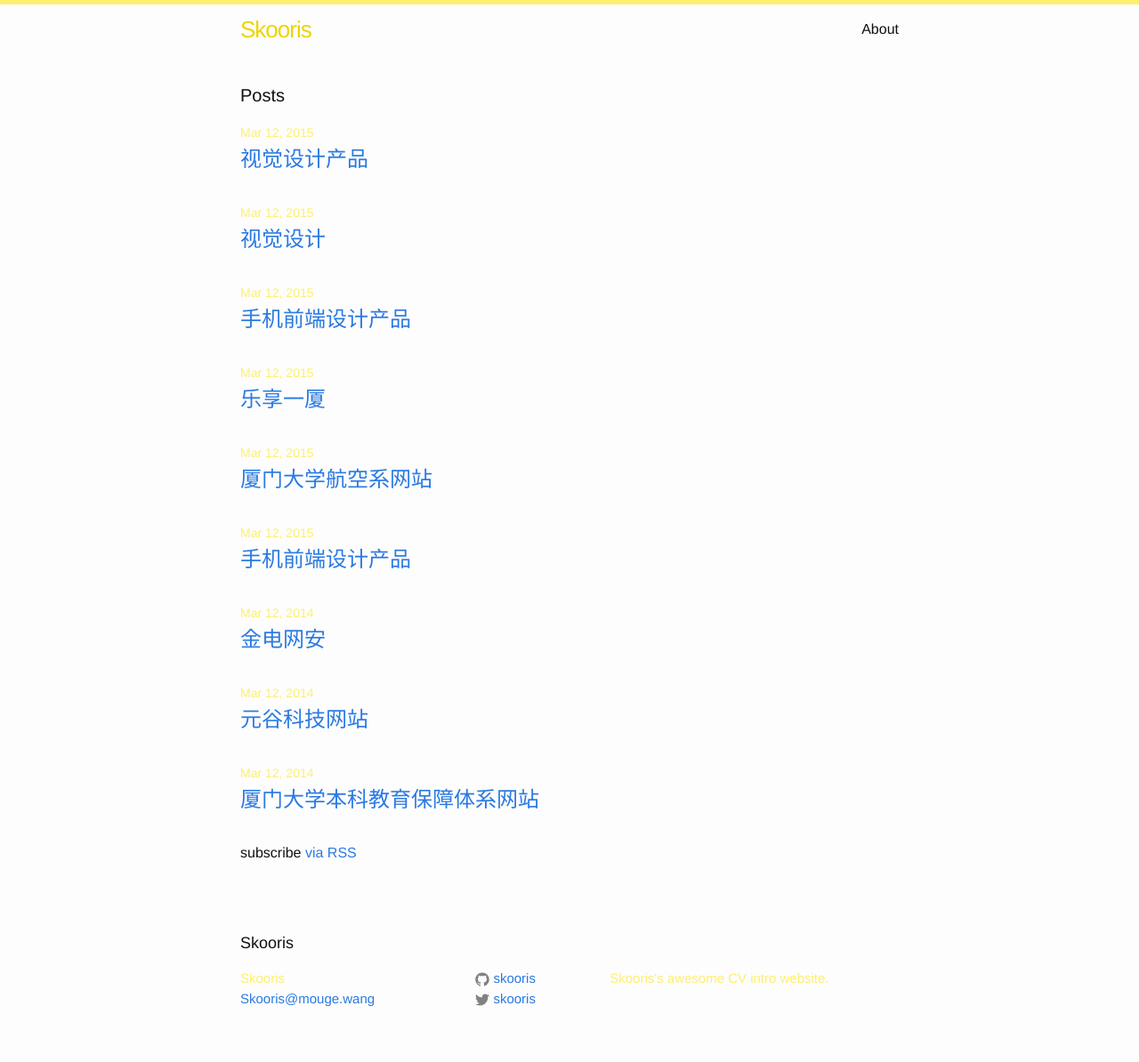
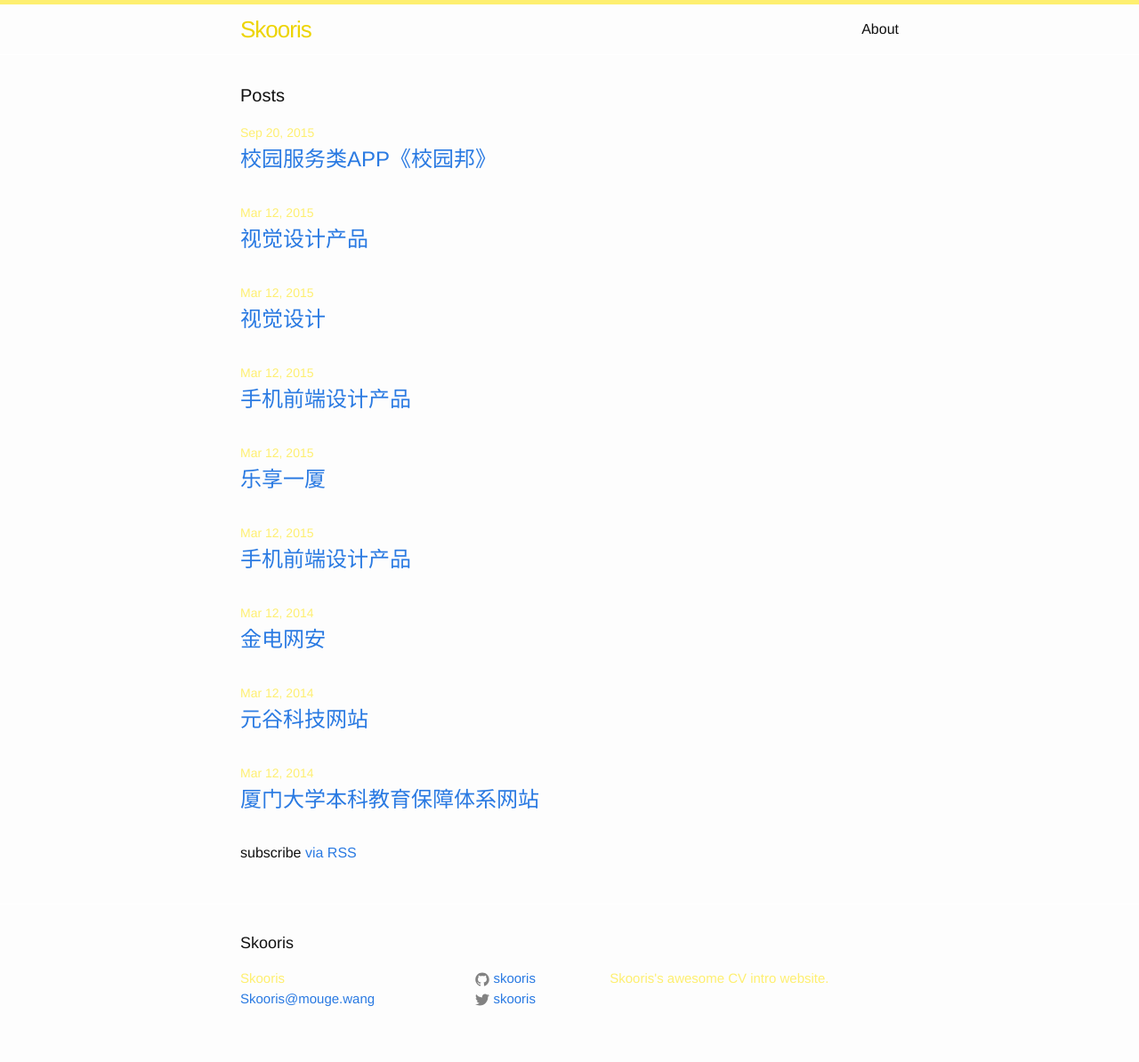
Before and after one commit to skooris/skooris.github.io, a Jekyll site: the page built from blog.html, in a window 1280 px wide. Shown: the whole page at 89% size. Built offline with Jekyll 4.4.1, drawn with Linux system fonts in a browser that asks for light colours; comment, search, counter and statistics services are not loaded.

Commit message:
Update 2015-03-12-first.markdown

```diff
--- a/_posts/2015-03-12-first.markdown
+++ b/_posts/2015-03-12-first.markdown
@@ -1,10 +1,10 @@
 ---
 layout: post
-title:  "厦门大学航空系网站"
-date:   2015-03-12 14:47:02
-description: "负责学院活动宣传、院刊制作、微信推广"
-tags: showcases
-image: http://skooris.github.io/img/cases/[2015]厦门大学航空系网站首页设计图.jpg
+title:  "校园服务类APP《校园邦》"
+date:   2015-09-20 01:18:02
+description: "这是一款集校园生活资讯为一体的校园移动应用程序"
+tags: 项目展示
+image: https://www.behance.net/gallery/29658259/APP
 categories: works
 ---
-厦门大学航空系网站首页设计图
+校园服务类APP《校园邦》
```
